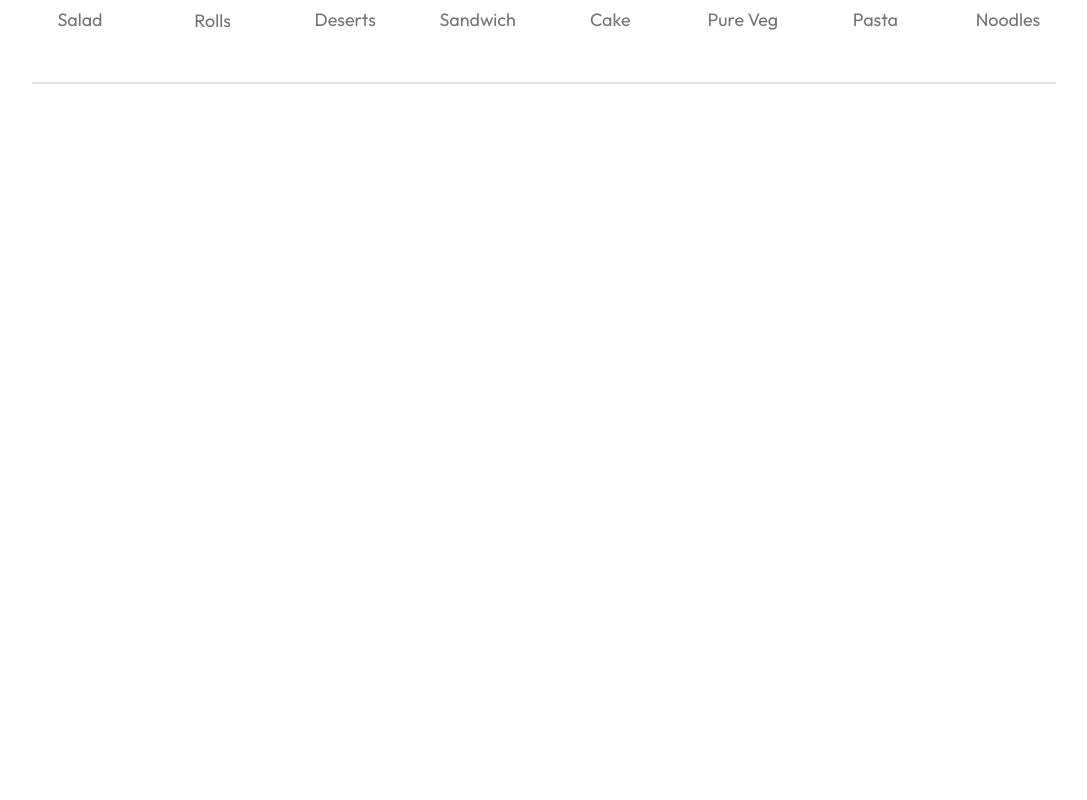
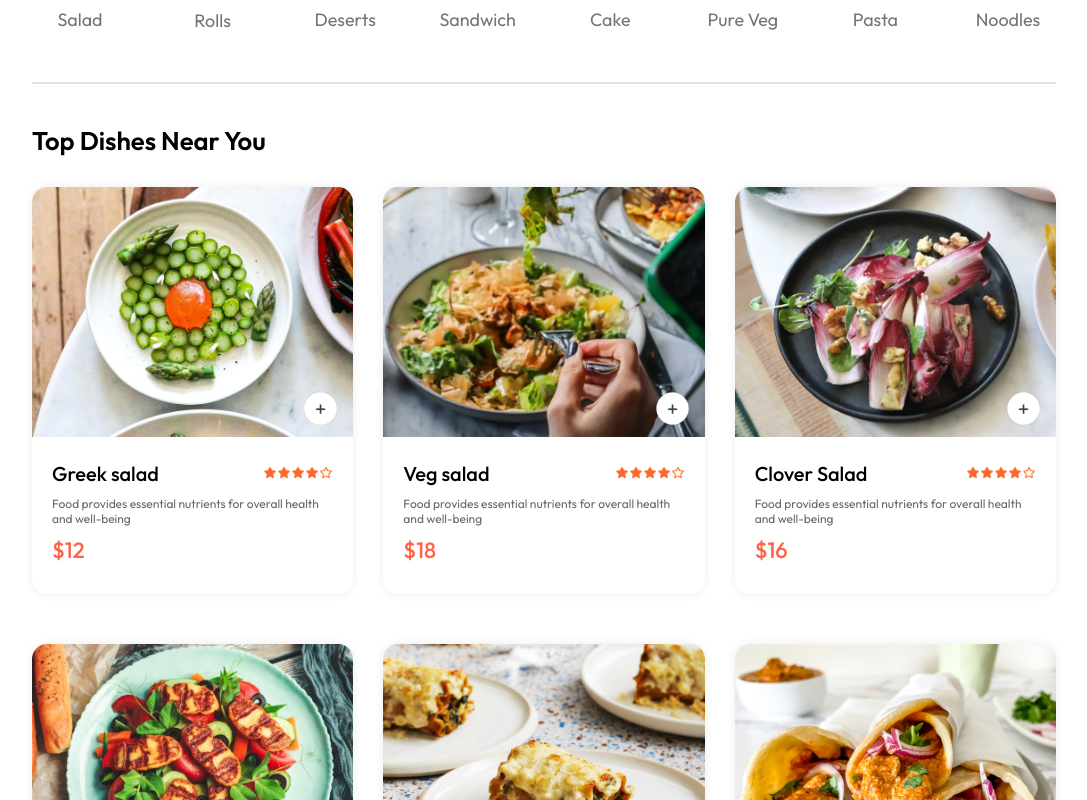
Before and after one commit to Tirthgandhi05/FoodDel-Website, a React (Vite) app in the folder frontend/: page / in a window 1280 px wide. Shown: the part 840-1640 px from the top of the page, without its empty margins (96-1183 px from the left). Before the commit the page ends 934 px from the top, so only its background shows below. Built offline with nearby package versions, Linux system fonts and the light colour scheme.

Commit message:
did the food display work and update readme as required and also learned new react hooks

```diff
--- /dev/null
+++ b/frontend/src/components/FoodDisplay/FoodDisplay.css
@@ -0,0 +1,16 @@
+.food-display{
+    margin-top: 30px;
+}
+
+.food-display h2{
+    font-size: max(2vw,24px);
+    font-weight: 600;
+}
+
+.food-display-list{
+    display: grid;
+    grid-template-columns: repeat(auto-fill,minmax(240px,1fr));
+    margin-top: 30px;
+    gap: 30px;
+    row-gap: 50px;
+}
--- /dev/null
+++ b/frontend/src/components/FoodDisplay/FoodDisplay.jsx
@@ -0,0 +1,23 @@
+import React, { useContext } from 'react'
+import './FoodDisplay.css'
+import { StoreContext } from '../../context/storecontext'
+import FoodItem from '../FoodItem/FoodItem'
+
+const FoodDisplay = ({category}) => {
+
+    const {food_list} = useContext(StoreContext)
+
+  return (
+    <div className='food-display' id='food-display'>
+        <h2>Top Dishes Near You</h2>
+        <div className="food-display-list">
+            {food_list.map((item,index)=>{
+                return <FoodItem key = {index} id = {item._id} name = {item.name} description = {item.description} price = {item.price} image = {item.image}/>
+            })}
+        </div>
+
+    </div>
+  )
+}
+
+export default FoodDisplay
--- /dev/null
+++ b/frontend/src/components/FoodItem/FoodItem.css
@@ -0,0 +1,79 @@
+.food-item{
+    width: 100%;
+    margin: auto;
+    border-radius: 15px;
+    box-shadow: 0px 0px 10px #00000015;
+    transition: 0.3s;
+    animation: slideIn 1s;
+}
+
+.food-item:hover {
+    transform: scale(1.05); /* Slightly enlarges the card */
+    box-shadow: 0px 4px 12px rgba(0, 0, 0, 0.2); /* Increases shadow for a lifted effect */
+}
+
+.food-item-image{
+    width: 100%;
+    border-radius: 15px 15px 0px 0px;
+}
+
+.food-item-info{
+    padding: 20px;
+}
+
+.food-item-name-rating{
+    display: flex;
+    justify-content: space-between;
+    align-items: center;
+    margin-bottom: 10px;
+}
+
+.food-item-name-rating p{
+    font-size: 20px;
+    font-weight: 500;
+}
+
+.food-item-name-rating img{
+    width: 70px;
+}
+
+.food-item-desc{
+    color: #676767;
+    font-size: 12px;
+}
+
+.food-item-price{
+    color: tomato;
+    font-size: 22px;
+    font-weight: 500;
+    margin: 10px 0px;
+}
+
+.food-item-img-container{
+    position: relative;
+}
+
+.food-item-img-container .add{
+    width: 35px;
+    position: absolute;
+    bottom: 15px;
+    right: 15px;
+    cursor: pointer;
+    border-radius: 50%;
+}
+
+.food-item-counter{
+    position: absolute;
+    bottom: 15px;
+    right: 15px;
+    display: flex;
+    align-items: center;
+    gap: 10px;
+    padding: 6px;
+    border-radius: 50px;
+    background-color: white;
+}
+
+.food-item-counter img{
+    width: 30px;
+}
--- /dev/null
+++ b/frontend/src/components/FoodItem/FoodItem.jsx
@@ -0,0 +1,36 @@
+import React, { useContext, useState } from 'react'
+import './FoodItem.css'
+import { assets } from '../../assets/assets'
+import { StoreContext } from '../../context/storecontext'
+
+const FoodItem = ({id,name,price,description,image}) => {
+
+  const {cartItems,addtoCart,removeFromCart} = useContext(StoreContext);
+  return (
+    <div className='food-item'>
+        <div className="food-item-img-container">
+            <img className='food-item-image' src={image} alt="" />
+            {!cartItems[id]
+              ?<img className='add' onClick={()=> addtoCart(id)} src={assets.add_icon_white} alt="" />
+              :<div className='food-item-counter'>
+                <img src={assets.remove_icon_red} onClick={() => removeFromCart(id)} alt="" />
+                <p>{cartItems[id]}</p>
+                <img src={assets.add_icon_green} onClick={()=> addtoCart(id)} alt="" />
+
+              </div>
+            }
+        </div>
+        <div className="food-item-info">
+            <div className="food-item-name-rating">
+                <p>{name}</p>
+                <img src={assets.rating_starts} alt="" />
+            </div>
+
+        <p className="food-item-desc">{description}</p>
+        <p className="food-item-price">${price}</p>
+        </div>
+    </div>
+  )
+}
+
+export default FoodItem
--- /dev/null
+++ b/frontend/src/context/StoreContext.jsx
@@ -0,0 +1,44 @@
+import { createContext, useEffect, useState } from "react";
+import { food_list } from "../assets/assets";
+
+export const StoreContext = createContext(null)
+
+const StoreContextProvider = (props) => {
+
+    const [cartItems,SetCartItems]=useState({});
+
+    const addtoCart = (itemId) =>{
+        if(!cartItems[itemId]){
+            SetCartItems((prev)=>({...prev,[itemId]:1}))
+        }
+        else{
+            SetCartItems((prev)=>({...prev,[itemId]:prev[itemId]+1}))
+        }
+    }
+
+    const removeFromCart = (itemId) =>{
+        SetCartItems((prev) => ({...prev,[itemId]:prev[itemId]-1}))
+    }
+
+    useEffect(()=>{
+        console.log(cartItems);
+    },[cartItems])
+
+
+
+    const contextValue = {
+        food_list,
+        cartItems,
+        SetCartItems,
+        addtoCart,
+        removeFromCart
+    }
+
+    return (
+        <StoreContext.Provider value={contextValue}>
+            {props.children}
+        </StoreContext.Provider>
+    )
+}
+
+export default StoreContextProvider
--- a/frontend/src/main.jsx
+++ b/frontend/src/main.jsx
@@ -1,13 +1,14 @@
-import React from 'react'
-import ReactDOM from 'react-dom/client'
-import App from './App.jsx'
-import './index.css'
-import{ BrowserRouter } from 'react-router-dom'
+import React from "react";
+import ReactDOM from "react-dom/client";
+import App from "./App.jsx";
+import "./index.css";
+import { BrowserRouter } from "react-router-dom";
+import StoreContextProvider from "./context/storecontext.jsx";
 
-ReactDOM.createRoot(document.getElementById('root')).render(
+ReactDOM.createRoot(document.getElementById("root")).render(
   <BrowserRouter>
-  <App />
+    <StoreContextProvider>
+      <App />
+    </StoreContextProvider>
   </BrowserRouter>
-
-
-)
+);
--- a/frontend/src/pages/Home/Home.jsx
+++ b/frontend/src/pages/Home/Home.jsx
@@ -2,6 +2,7 @@
 import './Home.css'
 import Header from '../../components/Header/Header'
 import ExploreMenu from '../../components/ExploreMenu/ExploreMenu'
+import FoodDisplay from '../../components/FoodDisplay/FoodDisplay'
 
 const Home = () => {
 
@@ -10,6 +11,7 @@
     <div>
         <Header/>
         <ExploreMenu category={category} setCategory = {setCategory}/>
+        <FoodDisplay category = {category}/>
 
     </div>
   )
```
Also changed, not shown: 1 other file (tests, documents, lock files or other folders).
